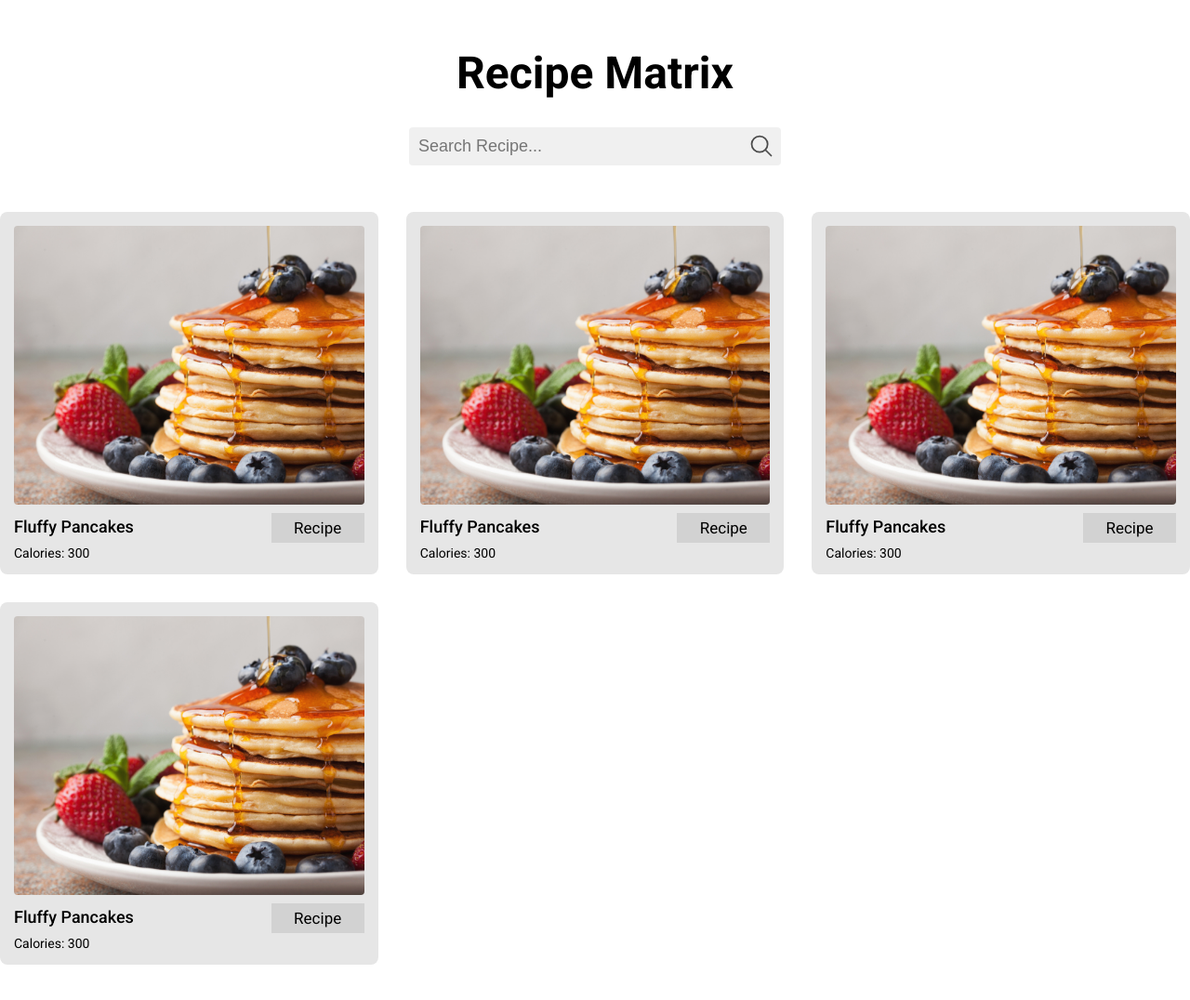
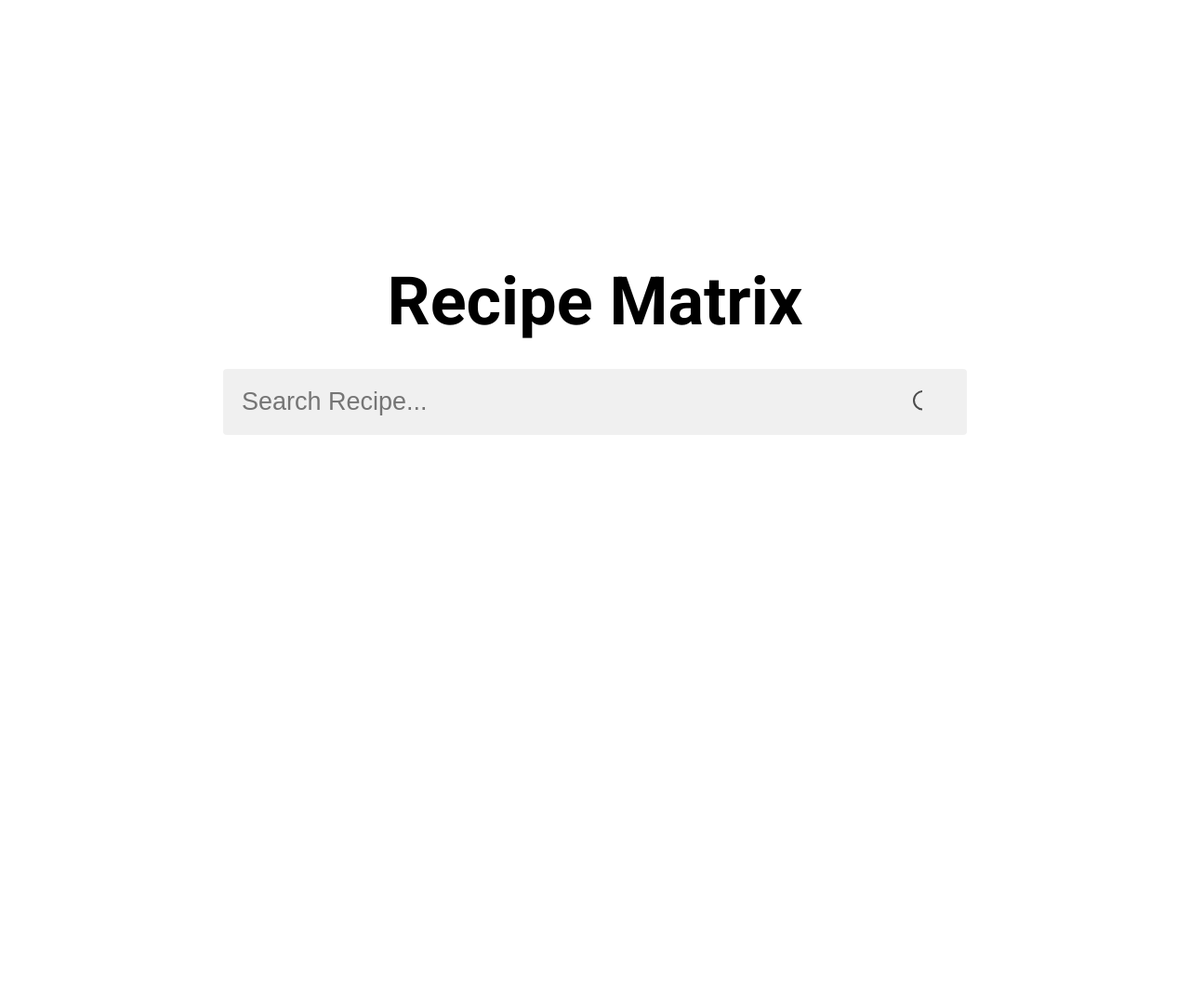
Before and after one commit to bfy22/Recipe-App, a plain HTML site: page index.html in a window 1280 px wide. Shown: the whole page at 93% size. After the commit the page ends 800 px from the top, so only its background shows below. Drawn offline with nearby package versions, Linux system fonts and the light colour scheme.

Commit message:
implementation and styling of web app before user query

```diff
--- a/index.html
+++ b/index.html
@@ -15,7 +15,7 @@
 
   <body>
     <section>
-      <div class="container js-container">
+      <div class="container initial js-container">
         <h1 class="brand-name">Recipe Matrix</h1>
         <form class="js-form">
           <input type="text" placeholder="Search Recipe...">
@@ -23,18 +23,9 @@
         </form>
 
         <div class="search-results js-search-results">
-          <div class="item">
-            <img src="./images/img-1.jpg" alt="">
-            <div class="flex-result-info">
-              <h1 class="title">Fluffy Pancakes</h1>
-              <a class="recipe-button" href="#">Recipe</a>
-            </div>
-            <p class="nutrition-data">Calories: 300 </p>
-          </div>
 
 
-
-
+        <!-- Initial Prototype
           <div class="item">
             <img src="./images/img-1.jpg" alt="">
             <div class="flex-result-info">
@@ -42,28 +33,7 @@
               <a class="recipe-button" href="#">Recipe</a>
             </div>
             <p class="nutrition-data">Calories: 300</p>
-          </div>
-
-
-          <div class="item">
-            <img src="./images/img-1.jpg" alt="">
-            <div class="flex-result-info">
-              <h1 class="title">Fluffy Pancakes</h1>
-              <a class="recipe-button" href="#">Recipe</a>
-            </div>
-            <p class="nutrition-data">Calories: 300</p>
-          </div>
-
-
-          <div class="item">
-            <img src="./images/img-1.jpg" alt="">
-            <div class="flex-result-info">
-              <h1 class="title">Fluffy Pancakes</h1>
-              <a class="recipe-button" href="#">Recipe</a>
-            </div>
-            <p class="nutrition-data">Calories: 300</p>
-          </div>
-        </div>
+          </div> -->
       </div>
     </section>
 
--- a/scripts/main.js
+++ b/scripts/main.js
@@ -16,13 +16,15 @@ searchForm.addEventListener('submit', (event) => {
 async function callAPI() {
   const baseURL = `https://api.spoonacular.com/recipes/complexSearch?apiKey=${API_Key}&query=${userSearchQuery}&addRecipeNutrition=true&number=15`
   const response = await fetch(baseURL);
-  const fetchedData = await response.json(); /*json to obj method for recipe fetches*/
+  const fetchedData = await response.json(); /*json to obj method for fetches*/
   console.log(fetchedData);
   renderSearchResults(fetchedData.results); //param is parsed searchresults array data
 
 }
 
 function renderSearchResults(searchResults) { //HTML generate with data from array
+  projectContainer.classList.remove('initial');
+
   let generatedResultsHTML = ''
   searchResults.map(result => {
     generatedResultsHTML += `
@@ -36,5 +38,8 @@ function renderSearchResults(searchResults) { //HTML generate with data from arr
           </div>
         `
     searchResultDivObj.innerHTML = generatedResultsHTML; //note: write a function to capitalize each word of the title
+
+
   })
+
 }
--- a/stylesheets/style.css
+++ b/stylesheets/style.css
@@ -70,7 +70,30 @@ form ion-icon {
   color: rgb(75, 75, 75);
   vertical-align: middle;
   margin-bottom: 5px;
+  cursor: pointer;
+  clip-path: rect(0 29px 28px 4px);
+
 }
+
+.container.initial .brand-name {
+  font-size: 72px;
+}
+
+.container.initial form {
+  max-width: 800px;
+}
+
+.container.initial form input{
+  padding: 20px;
+  font-size: 27px
+}
+
+.container.initial form ion-icon{
+  margin-bottom: 10px;
+  height: 4vh;
+  clip-path: rect(0 72% 90% 10);
+}
+
 
 .search-results {
   margin-top: 50px;
```
